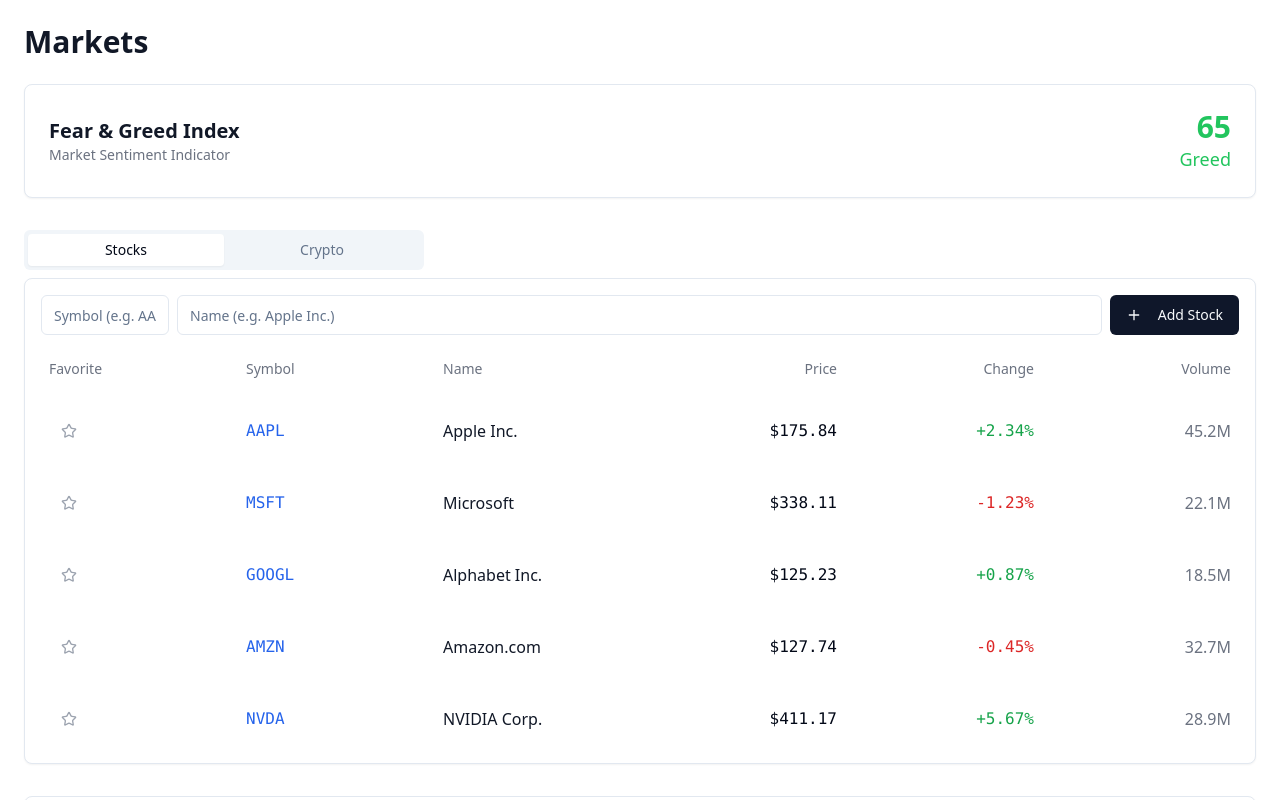
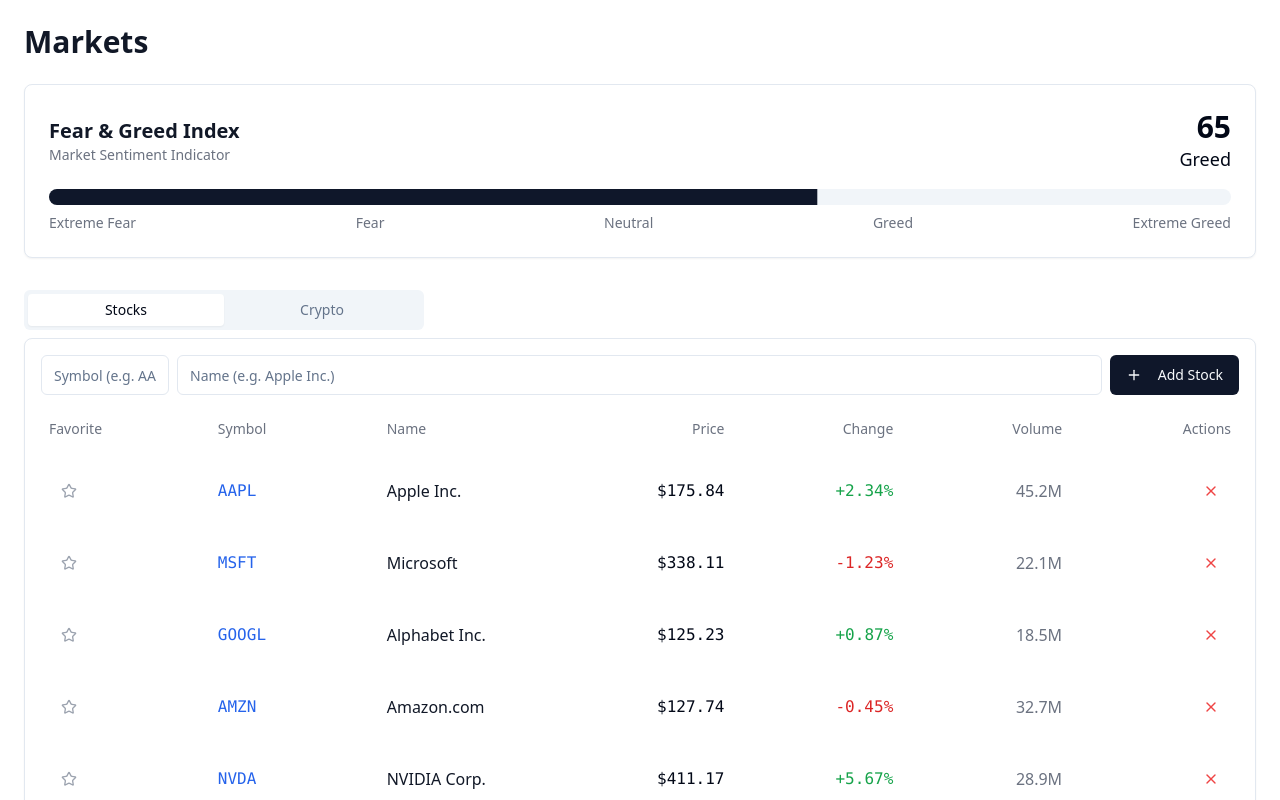
Before and after one commit to jruttan1/stock-page, a React (Vite) app: page /markets in a window 1280 px wide. Shown: the top 800 px of the page. Built offline with nearby package versions, Linux system fonts and the light colour scheme.

Commit message:
Add remove functionality and chart for FearGreedIndex
Implement the ability to remove stocks and cryptocurrencies from the lists. Additionally, update the FearGreedIndex component to display a chart representing the fear/greed sentiment as a scale.
[skip gpt_engineer]

```diff
--- a/src/components/markets/CryptoList.tsx
+++ b/src/components/markets/CryptoList.tsx
@@ -1,7 +1,7 @@
 import { Card } from "@/components/ui/card";
 import { Button } from "@/components/ui/button";
 import { Input } from "@/components/ui/input";
-import { Star, Plus } from "lucide-react";
+import { Star, Plus, X } from "lucide-react";
 import { useState } from "react";
 import { toast } from "sonner";
 
@@ -33,6 +33,21 @@ export const CryptoList = () => {
       : [...favorites, symbol];
     setFavorites(newFavorites);
     localStorage.setItem('favoriteCryptos', JSON.stringify(newFavorites));
+  };
+
+  const removeCrypto = (symbol: string) => {
+    const updatedCryptos = cryptos.filter(crypto => crypto.symbol !== symbol);
+    setCryptos(updatedCryptos);
+    localStorage.setItem('customCryptos', JSON.stringify(updatedCryptos));
+
+    // Also remove from favorites if it was favorited
+    if (favorites.includes(symbol)) {
+      const newFavorites = favorites.filter(s => s !== symbol);
+      setFavorites(newFavorites);
+      localStorage.setItem('favoriteCryptos', JSON.stringify(newFavorites));
+    }
+
+    toast.success("Cryptocurrency removed successfully!");
   };
 
   const addNewCrypto = () => {
@@ -86,18 +101,19 @@ export const CryptoList = () => {
           </Button>
         </div>
 
-        <div className="grid grid-cols-6 text-sm font-medium text-gray-500 p-2">
+        <div className="grid grid-cols-7 text-sm font-medium text-gray-500 p-2">
           <div>Favorite</div>
           <div>Symbol</div>
           <div>Name</div>
           <div className="text-right">Price</div>
           <div className="text-right">Change</div>
           <div className="text-right">Volume</div>
+          <div className="text-right">Actions</div>
         </div>
         {sortedCryptos.map((crypto) => (
           <div
             key={crypto.symbol}
-            className="grid grid-cols-6 items-center p-2 hover:bg-gray-50 rounded-lg"
+            className="grid grid-cols-7 items-center p-2 hover:bg-gray-50 rounded-lg"
           >
             <div>
               <Button
@@ -118,6 +134,16 @@ export const CryptoList = () => {
               {crypto.change >= 0 ? '+' : ''}{crypto.change}%
             </div>
             <div className="text-right text-gray-500">{crypto.volume}</div>
+            <div className="text-right">
+              <Button
+                variant="ghost"
+                size="icon"
+                onClick={() => removeCrypto(crypto.symbol)}
+                className="text-red-500 hover:text-red-600"
+              >
+                <X className="h-4 w-4" />
+              </Button>
+            </div>
           </div>
         ))}
       </div>
--- a/src/components/markets/FearGreedIndex.tsx
+++ b/src/components/markets/FearGreedIndex.tsx
@@ -1,30 +1,49 @@
 import { Card } from "@/components/ui/card";
+import { Progress } from "@/components/ui/progress";
 
 export const FearGreedIndex = () => {
   // Mockup data - in a real app this would come from an API
   const fearGreedValue = 65;
   const sentiment = fearGreedValue > 50 ? "Greed" : "Fear";
+
   const getColor = (value: number) => {
-    if (value >= 75) return "text-green-600";
-    if (value >= 50) return "text-green-500";
-    if (value >= 25) return "text-orange-500";
-    return "text-red-500";
+    if (value >= 75) return "bg-green-600";
+    if (value >= 50) return "bg-green-500";
+    if (value >= 25) return "bg-orange-500";
+    return "bg-red-500";
   };
 
   return (
     <Card className="p-6">
+      <div className="space-y-4">
         <div className="flex justify-between items-center">
           <div>
             <h2 className="text-xl font-semibold text-gray-900">Fear & Greed Index</h2>
             <p className="text-sm text-gray-500">Market Sentiment Indicator</p>
           </div>
           <div className="text-right">
-          <span className={`text-3xl font-bold ${getColor(fearGreedValue)}`}>
+            <span className={`text-3xl font-bold ${getColor(fearGreedValue).replace('bg-', 'text-')}`}>
               {fearGreedValue}
             </span>
-          <p className={`text-lg font-medium ${getColor(fearGreedValue)}`}>
+            <p className={`text-lg font-medium ${getColor(fearGreedValue).replace('bg-', 'text-')}`}>
               {sentiment}
             </p>
+          </div>
+        </div>
+
+        <div className="space-y-2">
+          <Progress
+            value={fearGreedValue}
+            className="h-4"
+            indicatorClassName={getColor(fearGreedValue)}
+          />
+          <div className="flex justify-between text-sm text-gray-500">
+            <span>Extreme Fear</span>
+            <span>Fear</span>
+            <span>Neutral</span>
+            <span>Greed</span>
+            <span>Extreme Greed</span>
+          </div>
         </div>
       </div>
     </Card>
--- a/src/components/markets/StockList.tsx
+++ b/src/components/markets/StockList.tsx
@@ -1,7 +1,7 @@
 import { Card } from "@/components/ui/card";
 import { Button } from "@/components/ui/button";
 import { Input } from "@/components/ui/input";
-import { Star, Plus } from "lucide-react";
+import { Star, Plus, X } from "lucide-react";
 import { useState } from "react";
 import { toast } from "sonner";
 
@@ -34,6 +34,21 @@ export const StockList = () => {
       : [...favorites, symbol];
     setFavorites(newFavorites);
     localStorage.setItem('favoriteStocks', JSON.stringify(newFavorites));
+  };
+
+  const removeStock = (symbol: string) => {
+    const updatedStocks = stocks.filter(stock => stock.symbol !== symbol);
+    setStocks(updatedStocks);
+    localStorage.setItem('customStocks', JSON.stringify(updatedStocks));
+
+    // Also remove from favorites if it was favorited
+    if (favorites.includes(symbol)) {
+      const newFavorites = favorites.filter(s => s !== symbol);
+      setFavorites(newFavorites);
+      localStorage.setItem('favoriteStocks', JSON.stringify(newFavorites));
+    }
+
+    toast.success("Stock removed successfully!");
   };
 
   const addNewStock = () => {
@@ -87,18 +102,19 @@ export const StockList = () => {
           </Button>
         </div>
 
-        <div className="grid grid-cols-6 text-sm font-medium text-gray-500 p-2">
+        <div className="grid grid-cols-7 text-sm font-medium text-gray-500 p-2">
           <div>Favorite</div>
           <div>Symbol</div>
           <div>Name</div>
           <div className="text-right">Price</div>
           <div className="text-right">Change</div>
           <div className="text-right">Volume</div>
+          <div className="text-right">Actions</div>
         </div>
         {sortedStocks.map((stock) => (
           <div
             key={stock.symbol}
-            className="grid grid-cols-6 items-center p-2 hover:bg-gray-50 rounded-lg"
+            className="grid grid-cols-7 items-center p-2 hover:bg-gray-50 rounded-lg"
           >
             <div>
               <Button
@@ -117,6 +133,16 @@ export const StockList = () => {
               {stock.change >= 0 ? '+' : ''}{stock.change}%
             </div>
             <div className="text-right text-gray-500">{stock.volume}</div>
+            <div className="text-right">
+              <Button
+                variant="ghost"
+                size="icon"
+                onClick={() => removeStock(stock.symbol)}
+                className="text-red-500 hover:text-red-600"
+              >
+                <X className="h-4 w-4" />
+              </Button>
+            </div>
           </div>
         ))}
       </div>
```
Lines whose indentation alone changed are shown as unchanged.
